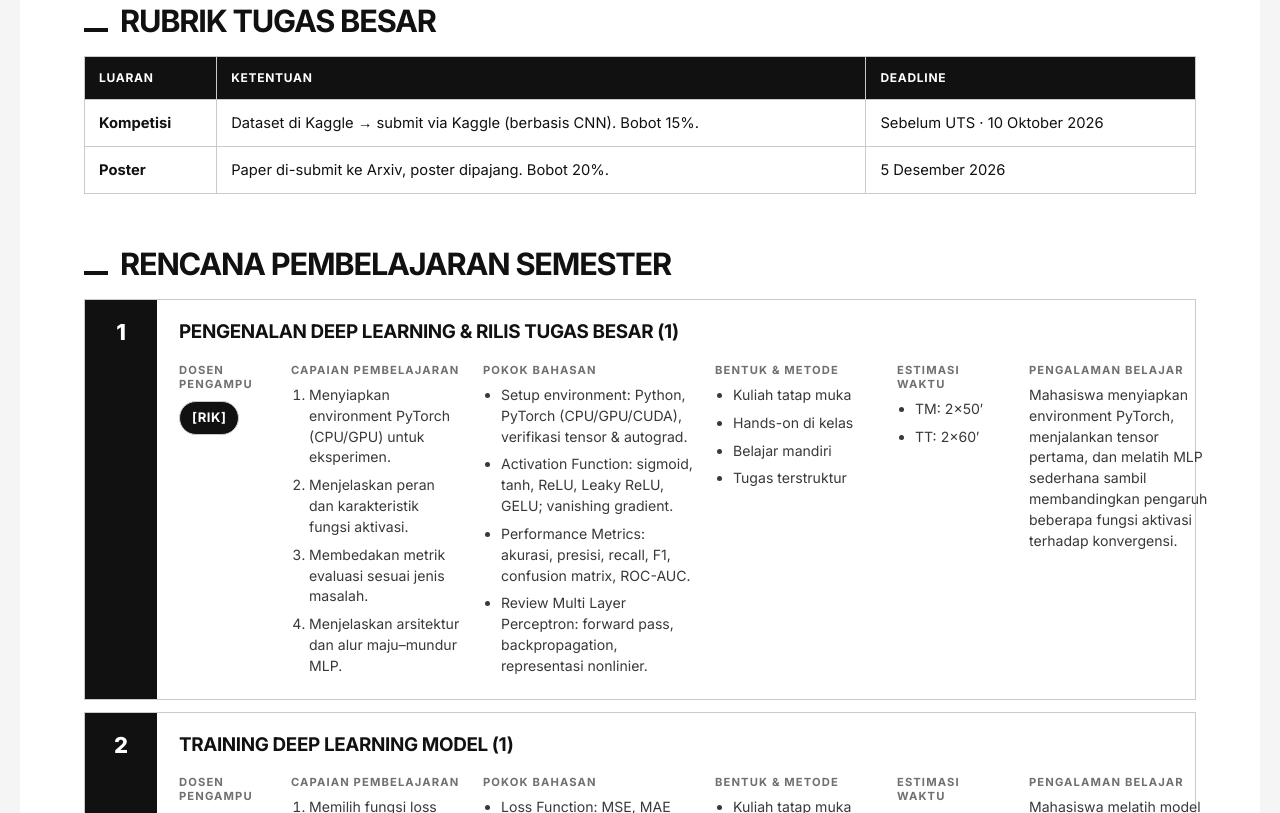
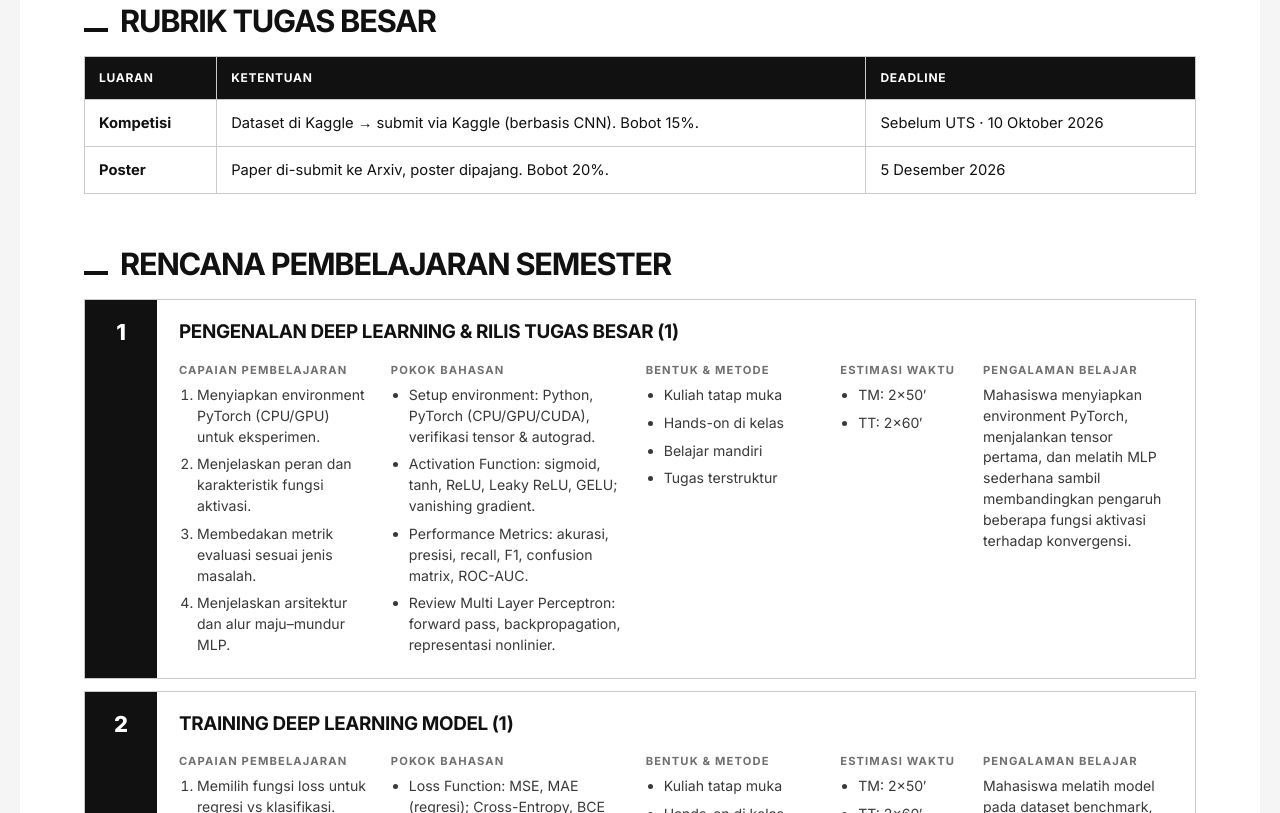
Before and after one commit to informatika-itera/deep-learning-IF25-40401, a website built with Vite: page index.html in a window 1280 px wide. Shown: the part 1987-2800 px from the top of the page. Built offline with nearby package versions, Linux system fonts and the light colour scheme.

Commit message:
Hapus kolom Dosen Pengampu dari tabel mingguan

```diff
--- a/index.html
+++ b/index.html
@@ -33,7 +33,7 @@
       <div class="rps-public-content">
 
         <section class="rps-public-notice">
-          <strong>RPS Deep Learning.</strong> Dokumen pembelajaran untuk mata kuliah IF25-40401. Kode [RIK], [MCT], [MCU], dan [IEW] menandai dosen pengampu pada tiap blok materi.
+          <strong>RPS Deep Learning.</strong> Dokumen pembelajaran untuk mata kuliah IF25-40401. Kode [RIK], [MCT], [MCU], dan [IEW] menandai pengampu pada tiap blok materi.
         </section>
 
         <!-- Deskripsi -->
@@ -134,7 +134,6 @@
               <div class="rps-week-body">
                 <h3>Pengenalan Deep Learning &amp; Rilis Tugas Besar (1)</h3>
                 <div class="rps-week-columns">
-                  <div><h4>Dosen Pengampu</h4><span class="dosen">[RIK]</span></div>
                   <div><h4>Capaian Pembelajaran</h4><ol>
                     <li>Menyiapkan environment PyTorch (CPU/GPU) untuk eksperimen.</li>
                     <li>Menjelaskan peran dan karakteristik fungsi aktivasi.</li>
@@ -165,7 +164,6 @@
               <div class="rps-week-body">
                 <h3>Training Deep Learning Model (1)</h3>
                 <div class="rps-week-columns">
-                  <div><h4>Dosen Pengampu</h4><span class="dosen">[RIK]</span></div>
                   <div><h4>Capaian Pembelajaran</h4><ol>
                     <li>Memilih fungsi loss untuk regresi vs klasifikasi.</li>
                     <li>Membandingkan optimizer dan mekanisme adaptifnya.</li>
@@ -196,7 +194,6 @@
               <div class="rps-week-body">
                 <h3>Training Deep Learning Model (2): Transfer Learning</h3>
                 <div class="rps-week-columns">
-                  <div><h4>Dosen Pengampu</h4><span class="dosen">[RIK]</span></div>
                   <div><h4>Capaian Pembelajaran</h4><ol>
                     <li>Menjelaskan prinsip transfer learning dan model pretrained.</li>
                     <li>Membedakan zero-shot inference dari finetuning beserta trade-off datanya.</li>
@@ -227,7 +224,6 @@
               <div class="rps-week-body">
                 <h3>Deep Computer Vision (1): CNN From Scratch</h3>
                 <div class="rps-week-columns">
-                  <div><h4>Dosen Pengampu</h4><span class="dosen">[MCT]</span></div>
                   <div><h4>Capaian Pembelajaran</h4><ol>
                     <li>Menjelaskan operasi konvolusi, stride, padding, dan pooling.</li>
                     <li>Menghitung ukuran feature map dan jumlah parameter konvolusi.</li>
@@ -258,7 +254,6 @@
               <div class="rps-week-body">
                 <h3>Deep Computer Vision (2): CNN dan Variasinya</h3>
                 <div class="rps-week-columns">
-                  <div><h4>Dosen Pengampu</h4><span class="dosen">[MCT]</span></div>
                   <div><h4>Capaian Pembelajaran</h4><ol>
                     <li>Menjelaskan evolusi CNN dari AlexNet menuju VGG.</li>
                     <li>Menjelaskan desain blok konvolusi berlapis pada VGG.</li>
@@ -285,7 +280,6 @@
               <div class="rps-week-body">
                 <h3>Deep Computer Vision (2): CNN dan Variasinya</h3>
                 <div class="rps-week-columns">
-                  <div><h4>Dosen Pengampu</h4><span class="dosen">[MCT]</span></div>
                   <div><h4>Capaian Pembelajaran</h4><ol>
                     <li>Menjelaskan residual connection dan alasan ResNet bisa lebih dalam.</li>
                     <li>Membandingkan efisiensi MobileNet (depthwise separable) dengan CNN standar.</li>
@@ -313,7 +307,6 @@
               <div class="rps-week-body">
                 <h3>Deep Sequence Modelling (1): RNN</h3>
                 <div class="rps-week-columns">
-                  <div><h4>Dosen Pengampu</h4><span class="dosen">[MCU]</span></div>
                   <div><h4>Capaian Pembelajaran</h4><ol>
                     <li>Menjelaskan hidden state dan unrolling RNN dalam pemrosesan sekuens.</li>
                     <li>Menjelaskan Backpropagation Through Time dan keterbatasannya.</li>
@@ -353,7 +346,6 @@
               <div class="rps-week-body">
                 <h3>Deep Sequence Modelling (2): LSTM &amp; GRU</h3>
                 <div class="rps-week-columns">
-                  <div><h4>Dosen Pengampu</h4><span class="dosen">[MCU]</span></div>
                   <div><h4>Capaian Pembelajaran</h4><ol>
                     <li>Menjelaskan mekanisme gate pada LSTM dan GRU.</li>
                     <li>Membandingkan LSTM dan GRU dari segi kapasitas dan efisiensi.</li>
@@ -384,7 +376,6 @@
               <div class="rps-week-body">
                 <h3>Attention is All You Need! (NLP)</h3>
                 <div class="rps-week-columns">
-                  <div><h4>Dosen Pengampu</h4><span class="dosen">[IEW]</span></div>
                   <div><h4>Capaian Pembelajaran</h4><ol>
                     <li>Menjelaskan mekanisme attention (query-key-value) dan self-attention.</li>
                     <li>Menjelaskan arsitektur Transformer dan fungsi positional encoding.</li>
@@ -415,7 +406,6 @@
               <div class="rps-week-body">
                 <h3>Transformer for Computer Vision</h3>
                 <div class="rps-week-columns">
-                  <div><h4>Dosen Pengampu</h4><span class="dosen">[IEW]</span></div>
                   <div><h4>Capaian Pembelajaran</h4><ol>
                     <li>Menjelaskan cara ViT merepresentasikan gambar sebagai urutan patch.</li>
                     <li>Menggunakan pretrained ViT untuk tugas klasifikasi gambar.</li>
@@ -442,7 +432,6 @@
               <div class="rps-week-body">
                 <h3>Transformer for Computer Vision</h3>
                 <div class="rps-week-columns">
-                  <div><h4>Dosen Pengampu</h4><span class="dosen">[IEW]</span></div>
                   <div><h4>Capaian Pembelajaran</h4><ol>
                     <li>Menjelaskan keterbatasan ViT dan solusi struktur piramida PVT.</li>
                     <li>Membandingkan inductive bias CNN dengan transformer vision.</li>
@@ -469,7 +458,6 @@
               <div class="rps-week-body">
                 <h3>Deep Generative Model: Intro to Autoencoder &amp; GAN</h3>
                 <div class="rps-week-columns">
-                  <div><h4>Dosen Pengampu</h4><span class="dosen">[IEW]</span></div>
                   <div><h4>Capaian Pembelajaran</h4><ol>
                     <li>Menjelaskan prinsip autoencoder dan representasi latent.</li>
                     <li>Membedakan AE deterministik dengan VAE probabilistik.</li>
@@ -500,7 +488,6 @@
               <div class="rps-week-body">
                 <h3>New Frontiers</h3>
                 <div class="rps-week-columns">
-                  <div><h4>Dosen Pengampu</h4><span class="dosen">[IEW]</span></div>
                   <div><h4>Capaian Pembelajaran</h4><ol>
                     <li>Menjelaskan loop agent-environment serta konsep reward/policy pada RL.</li>
                     <li>Menjelaskan message passing dan node embedding pada GNN.</li>
@@ -531,7 +518,6 @@
               <div class="rps-week-body">
                 <h3>Poster Session</h3>
                 <div class="rps-week-columns">
-                  <div><h4>Dosen Pengampu</h4><span class="dosen">[IEW]</span></div>
                   <div><h4>Capaian Pembelajaran</h4><ol>
                     <li>Mengkomunikasikan hasil proyek deep learning secara ilmiah melalui poster.</li>
                     <li>Menyajikan metodologi, hasil, dan analisis dengan jelas.</li>
--- a/styles.css
+++ b/styles.css
@@ -138,19 +138,6 @@ a:hover { color: var(--mute); }
 .rps-public-section li:last-child { margin-bottom: 0; }
 .rps-public-section strong { color: var(--ink); }
 
-/* Identity rows (now inline in weekly table as Dosen Pengampu column) */
-.rps-week-columns .dosen {
-  display: inline-block;
-  padding: 6px 12px;
-  border: 1px solid var(--hairline);
-  border-radius: 9999px;
-  color: var(--canvas);
-  background: var(--ink);
-  font-size: .82rem;
-  font-weight: 700;
-  letter-spacing: .04em;
-}
-
 /* Real tables */
 .rps-assessment-grid {
   display: grid;
@@ -212,11 +199,9 @@ a:hover { color: var(--mute); }
 }
 .rps-week-columns {
   display: grid;
-  grid-template-columns: minmax(90px, .35fr) minmax(170px, 1fr) minmax(210px, 1.3fr) minmax(160px, .9fr) minmax(110px, .6fr) minmax(180px, .95fr);
+  grid-template-columns: minmax(180px, 1.1fr) minmax(220px, 1.35fr) minmax(170px, 1fr) minmax(120px, .7fr) minmax(190px, 1fr);
   gap: 22px;
 }
-
-.rps-week-columns > div:first-child h4 { margin-bottom: 10px; }
 .rps-week-columns > div { min-width: 0; }
 .rps-week-columns h4 {
   margin: 0 0 8px;
```
